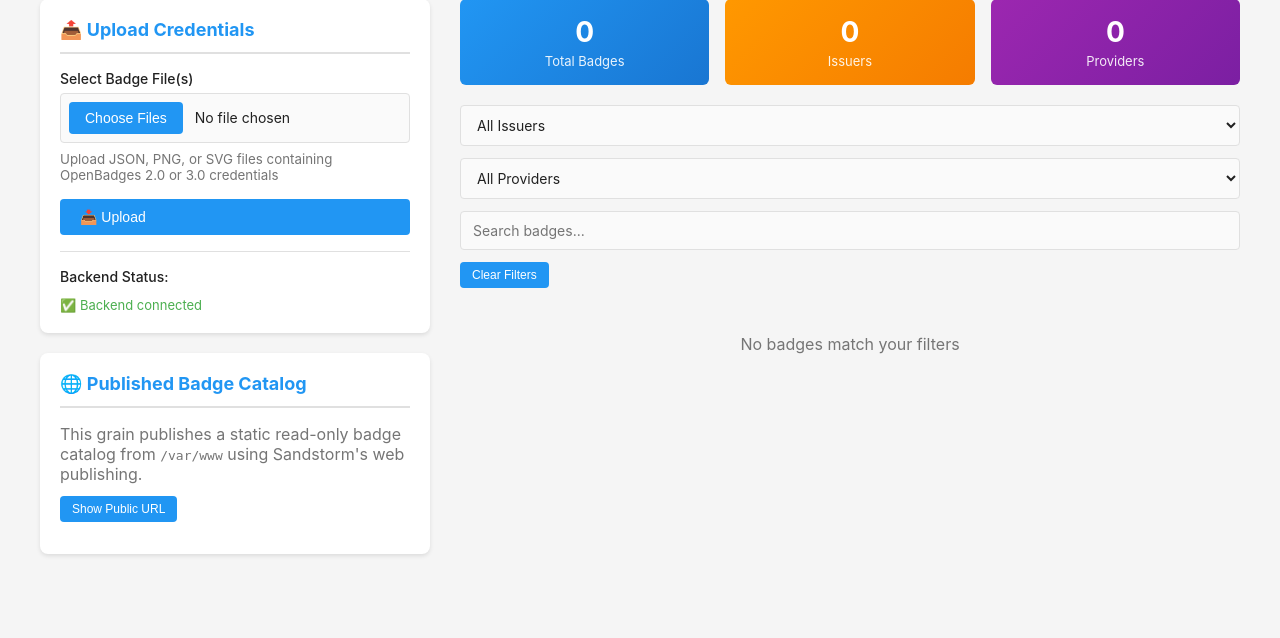
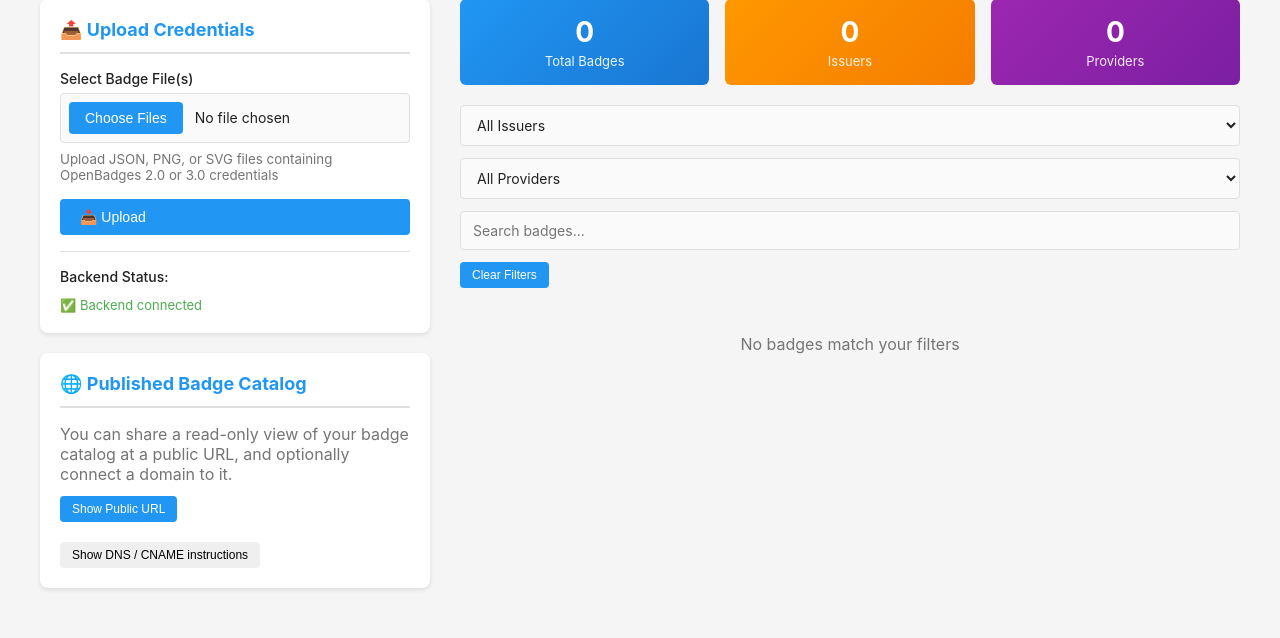
Before and after one commit to ocdtrekkie/badgepack, a Flask app: page / in a window 1280 px wide. Shown: the part 164-802 px from the top of the page. Before the commit the page ends 720 px from the top, so only its background shows below. Run offline with Flask 3, Linux system fonts and the light colour scheme; data that the repository does not hold is empty; some libraries are stand-ins or nearby versions.

Commit message:
Add DNS instructions

```diff
--- a/templates/index.html
+++ b/templates/index.html
@@ -543,12 +543,22 @@
                     <h2>🌐 Published Badge Catalog</h2>
                     <div id="publicUrlAlert"></div>
                     <p style="margin-bottom: 12px; color: var(--color-text-secondary);">
-                        This grain publishes a static read-only badge catalog from <code>/var/www</code> using Sandstorm's web publishing.
+                        You can share a read-only view of your badge catalog at a public URL, and optionally connect a domain to it.
                     </p>
                     <button class="btn btn-sm btn-primary" onclick="loadPublicUrl()" style="margin-bottom: 8px;">
                         Show Public URL
                     </button>
                     <div id="publicUrlDisplay" style="margin-top: 4px; font-size: 14px; word-break: break-all;"></div>
+
+                    <button class="btn btn-sm"
+                            onclick="toggleDnsInstructions()"
+                            id="dnsToggleBtn"
+                            style="margin-top: 8px;">
+                        Show DNS / CNAME instructions
+                    </button>
+
+                    <div id="dnsInstructions"
+                         style="margin-top: 8px; font-size: 13px; display: none;"></div>
                 </div>
             </div>
 
@@ -1497,6 +1507,69 @@
             }
         }
 
+		// Expand/collapse DNS / CNAME instructions
+        function toggleDnsInstructions() {
+            const panel = document.getElementById('dnsInstructions');
+            const btn = document.getElementById('dnsToggleBtn');
+
+            if (!window.badgepackPublicInfo) {
+                showAlert(
+                    document.getElementById('publicUrlAlert'),
+                    'Load the public URL first so DNS instructions can be generated.',
+                    'info'
+                );
+                return;
+            }
+
+            const isHidden = panel.style.display === 'none' || panel.style.display === '';
+            if (isHidden) {
+                renderDnsInstructions(window.badgepackPublicInfo);
+                panel.style.display = 'block';
+                btn.textContent = 'Hide DNS / CNAME instructions';
+            } else {
+                panel.style.display = 'none';
+                btn.textContent = 'Show DNS / CNAME instructions';
+            }
+        }
+
+        // Build DNS instructions from publicUrl + grainId
+        function renderDnsInstructions(info) {
+            const panel = document.getElementById('dnsInstructions');
+            const publicUrl = info.publicUrl;
+            let cnameTarget = '';
+
+            // Extract host component (no protocol or port)
+            try {
+                const urlObj = new URL(publicUrl);
+                cnameTarget = urlObj.hostname;  // e.g. 17dxmdv5w0q5g63rfszd.local.sandstorm.io
+            } catch (e) {
+                // Fallback if URL parsing fails; better than showing nothing
+                cnameTarget = publicUrl;
+            }
+
+            const grainId = info.grainId;  // publicId for TXT record
+
+            panel.innerHTML = `
+                <p>To use a custom domain such as <code>example.com</code>:</p>
+                <ol style="padding-left: 20px;">
+                    <li>
+                        Create a <strong>CNAME</strong> record for
+                        <code>example.com</code> pointing to
+                        <code>${cnameTarget}</code>
+                    </li>
+                    <li>
+                        Create a <strong>TXT</strong> record at
+                        <code>sandstorm-www.example.com</code> with value
+                        <code>${grainId}</code>
+                    </li>
+                </ol>
+                <p style="color: var(--color-text-secondary);">
+                    Replace <code>example.com</code> with your own domain; keep the CNAME target
+                    and TXT value exactly as shown above.
+                </p>
+            `;
+        }
+
         // Show alert
         function showAlert(container, message, type) {
             container.innerHTML = `<div class="alert alert-${type}">${message}</div>`;
```
Also changed, not shown: CHANGELOG.md (added), 2 other files.
